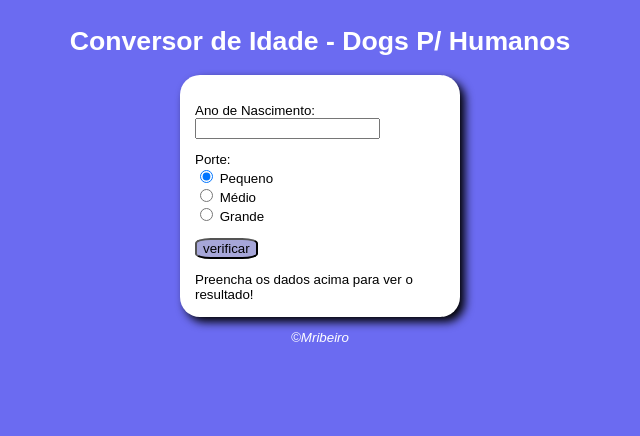
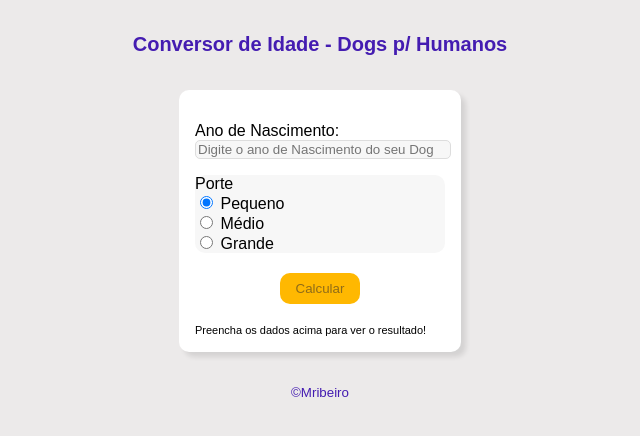
Before and after one commit to misaelrib/projetos, a PHP site: the page made by Anos - Dog_Humanos/index.html in a window 1280 px wide. Shown: the top 436 px of the page, without its empty margins (320-960 px from the left). Run offline with PHP 8.4, Linux system fonts and the light colour scheme.

Commit message:
Ajustes Visuais
Ajustes Visuais

```diff
--- a/Anos - Dog_Humanos/index.html
+++ b/Anos - Dog_Humanos/index.html
@@ -9,26 +9,26 @@
 </head>
 <body onload="carregar()" >
 	<header>
-      <h1>Conversor de Idade - Dogs P/ Humanos</h1>
+      <h1 id="titu">Conversor de Idade - Dogs p/ Humanos</h1>
 	</header>
 
-	<section>
-      <div>
+	<section id="modal" class="animar" >
+      <div >
         <p>Ano de Nascimento:
-			<input type="number" name="txtano" min="0" id="txtano">
+			<input type="number" name="txtano" min="0" id="txtano" placeholder="Digite o ano de Nascimento do seu Dog">
 		</p>
 
-		<p>Porte:<br>
+		<p id="porte">Porte<br>
 			<input type="radio" name="radsex" min="0" id="mas" checked >
-			<label for="mas">Pequeno</label>
+			<label for="pequeno">Pequeno</label>
 			<br>
 			<input type="radio" name="radsex" min="0" id="fem" c >
-			<label for="fem">Médio</label>
+			<label for="medio">Médio</label>
 			<br>
 			<input type="radio" name="radsex" min="0" id="fem" c >
-			<label for="fem">Grande</label>
+			<label for="grande">Grande</label>
 		</p>
-           <input type="button" name="ver" id="ver" value="verificar" onclick="verificar()">
+           <input type="button" name="ver" id="ver" value="Calcular" onclick="verificar01()">
 		<p>
 		</p>
 
@@ -43,7 +43,8 @@
 	<footer>
 		<p> &copy;Mribeiro</p>
 	</footer>
-	<script src="script_01.js"></script>
+	<script src="script_01_edit.js"></script>
+	<script src="script_func.js"></script>
 </body>
 </html>
 
--- a/Anos - Dog_Humanos/script_01.js
+++ b/Anos - Dog_Humanos/script_01.js
@@ -4,7 +4,7 @@ function verificar() {
  var fano = document.getElementById('txtano')
  var res = document.getElementById('res')
 
- if (fano.value.length == 0 || fano.value > ano) {
+ if (fano.value.length === 0 || fano.value > ano) {
 	 window.alert('[Erro] Verifique os dados e tente novamente')
  } else {
   var fsex = document.getElementsByName('radsex')
--- a/Anos - Dog_Humanos/script_01_edit.js
+++ b/Anos - Dog_Humanos/script_01_edit.js
@@ -1,4 +1,4 @@
-function verificar() {
+function verificar01() {
  var data = new Date()
  var ano = data.getFullYear()
  var fano = document.getElementById('txtano')
@@ -16,7 +16,7 @@ function verificar() {
   //res.innerHTML = `Idade calculada de ${idade} anos`
  } if (fsex[0].checked) {
 	 genero ="Pequeno"
-	 if (idade >=0 && idade <1) {
+     if(idade >=0 && idade <1) {
 		 //filhote
 		 img.setAttribute('src', 'imagens/bebe_menino.jpg')
 	 } else if (idade >= 1 && idade < 2) {
--- a/Anos - Dog_Humanos/script_func.js
+++ b/Anos - Dog_Humanos/script_func.js
@@ -1,5 +1,6 @@
-function Pequeno() {
-	var dog = idade*15.5-idade*4.5
+function pequeno() {
+	img.setAttribute('src', 'imagens/bebe_menino.jpg')
+
 }
 
 function Médio() {
--- a/Anos - Dog_Humanos/style.css
+++ b/Anos - Dog_Humanos/style.css
@@ -1,24 +1,48 @@
 @charset "UTF-8";
 
 body {
+	margin: 20px auto;
 	display: grid;
 	place-items: center;
-	background: rgb(107, 107, 241);
+	background: #eceaea;
 	font: normal 10pt arial;
 }
 
-header {
- color: white;
- text-align: center;
+#ver {
+	display: block;
+	margin: 20px auto;
 }
 
-section{
+#titu {
+ color: rgb(68, 28, 177);
+ text-align: center;
+ font-size: 20px;
+}
+
+section#modal{
 	background: white;
-	border-radius: 20px;
-	padding: 15px;
+	border-radius: 10px;
+	padding: 1rem;
 	width: 250px;
 	margin: auto;
-	box-shadow: 5px 5px 10px rgba(0, 0, 0, 36);
+	box-shadow: 5px 5px 5px rgba(0, 0, 0, .1);
+	max-width: 400px;
+	margin:  20px auto;
+	font-size: 1rem;
+
+}
+
+#txtano{
+	width: 100%;
+	border: 1px solid #ddd;
+	border-radius: 5px;
+	background: #f7f7f7;
+}
+
+#porte{
+	background: #f7f7f7;
+	width: 100%;
+	border-radius: 10px;
 }
 
 div#msg {
@@ -34,17 +58,29 @@ div#foto {
 
    }
 
-footer {
- color: white;
- text-align: center;
- font-style: italic;
-}
-
-input#ver {
-	background-color: rgb(166, 166, 216);
-	border-radius: 25%;
+#ver {
+	padding: 0.5rem 1rem;
+	background-color:#ffb801;
+	display: block;
+	border: none;
+	font-family: sans-serif;
+	color: #8f6c19;
+	border-radius: 10px;
 }
 
 img#foto {
 	border-radius: 25%;
 }
+
+#res{
+	font-size: 11px;
+}
+
+footer {
+	color: rgb(68, 28, 177);
+	text-align: center;
+	font-style: bold;
+	width:100%;
+	border-radius: 10px;
+
+   }
```
